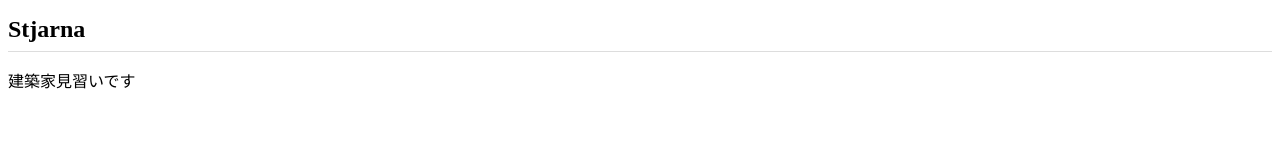
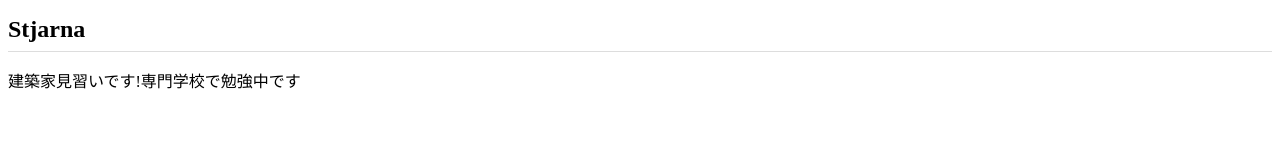
Before and after one commit to makea0416/dotinstall.github.io, a plain HTML site: page index.html in a window 1280 px wide. Drawn offline with Linux system fonts and the light colour scheme; files that its build step writes are made by us from their sources.

Commit message:
Add files via upload

```diff
--- a/index.html
+++ b/index.html
@@ -7,7 +7,7 @@
 </head>
 <body>
   <h1>Stjarna</h1>
-  <p>建築家見習いです</p>
+  <p>建築家見習いです!専門学校で勉強中です</p>
 </body>
 
 </html>
```
